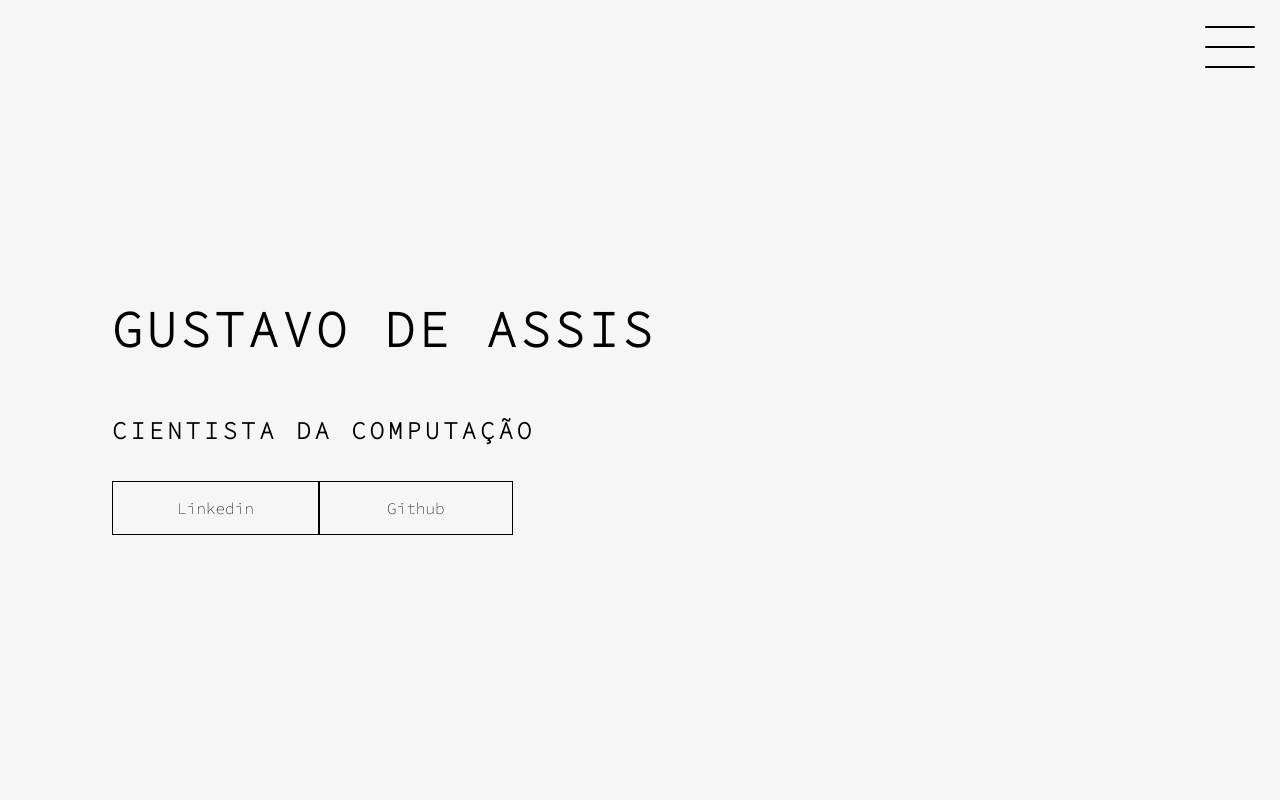
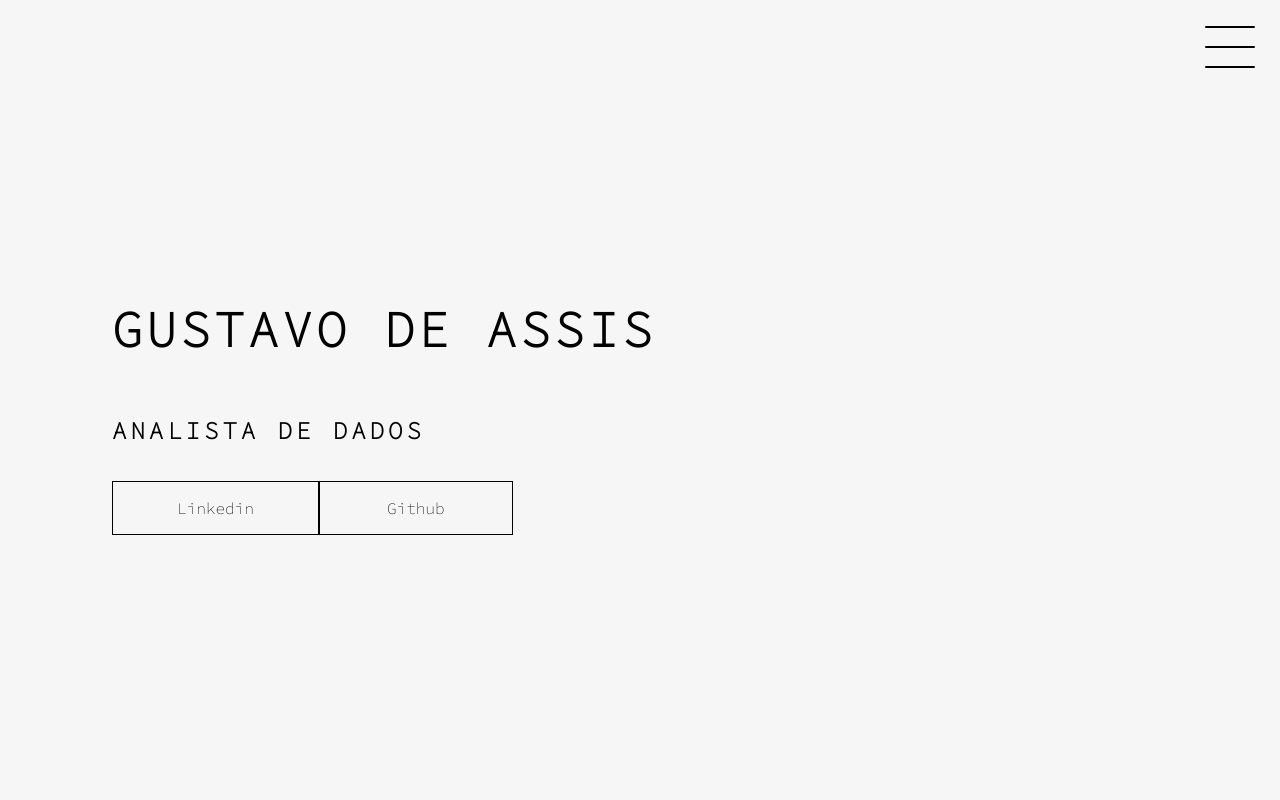
Before and after one commit to assisgustavo/assisgustavo.github.io, a plain HTML site: page index.html in a window 1280 px wide. Shown: the top 800 px of the page. Drawn offline with Linux system fonts and the light colour scheme.

Commit message:
alterando o objetivo

```diff
--- a/index.html
+++ b/index.html
@@ -48,7 +48,7 @@
 		</div>
 
 		<h1>Gustavo de Assis</h1>
-		<h2>Cientista da Computação</h2>
+		<h2>Analista de Dados</h2>
 		<div class="social-media">
 			<a href="https://www.linkedin.com/in/gustavodeassis/">Linkedin</a>
 			<a href="https://github.com/assisgustavo">Github</a>
```
